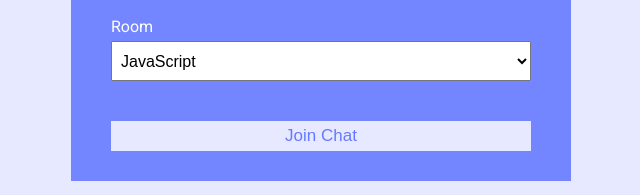
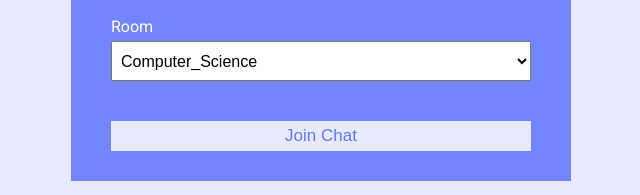
Before and after one commit to PrashantThapliyal22/Chat_App_2, a website: page _html_css/index.html in a window 1280 px wide. Shown: the part 255-450 px from the top of the page, 319-959 px from the left. Drawn offline with Linux system fonts and the light colour scheme.

Commit message:
code added

```diff
--- a/_html_css/index.html
+++ b/_html_css/index.html
@@ -11,7 +11,7 @@
       crossorigin="anonymous"
     />
     <link rel="stylesheet" href="css/style.css" />
-		<title>ChatCord App</title>
+    <title>ChitChat_app</title>
   </head>
   <body>
     <div class="join-container">
@@ -33,7 +33,7 @@
           <div class="form-control">
             <label for="room">Room</label>
             <select name="room" id="room">
-							<option value="JavaScript">JavaScript</option>
+              <option value="Computer_Science">Computer_Science</option>
               <option value="Python">Python</option>
               <option value="PHP">PHP</option>
               <option value="C#">C#</option>
```
Also changed, not shown: public/index.html (+1 -1 lines), 1 other file. Lines whose indentation alone changed are shown as unchanged.
